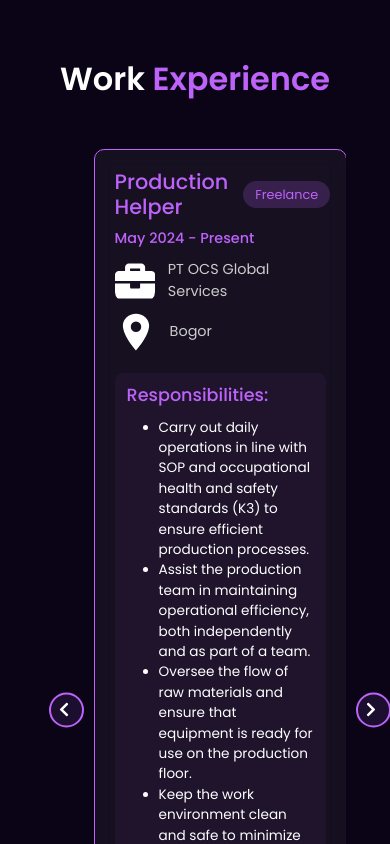
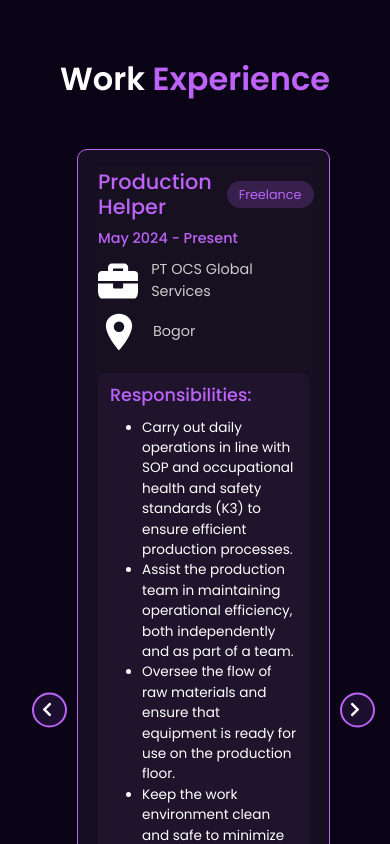
Before and after one commit to rio-damanik/react-portofolios, a React (Create React App) app: page / in a window 390 px wide. Shown: the part 2660-3504 px from the top of the page. Built offline with nearby package versions, Linux system fonts and the light colour scheme.

Commit message:
update fix

```diff
--- a/src/components/ContactMe/ContactMe.jsx
+++ b/src/components/ContactMe/ContactMe.jsx
@@ -136,7 +136,7 @@ const ContactMe = () => {
 
       {/* WhatsApp Link */}
       <div className="contact-whatsapp">
-        <a className="sendwa" href="https://wa.me/6281219420841?text=Hallo%20perkenalkan%20nama%20saya%20rio">
+        <a className="sendwa" href="https://wa.me/6281219420841?text=Hallo%20perkenalkan%20nama%20saya%20">
           <svg viewBox="0 0 800 800">
             <path d="M519 454c4 2 7 10-1 31-6 16-33 29-49 29-96 0-189-113-189-167 0-26 9-39 18-48 8-9 14-10 18-10h12c4 0 9 0 13 10l19 44c5 11-9 25-15 31-3 3-6 7-2 13 25 39 41 51 81 71 6 3 10 1 13-2l19-24c5-6 9-4 13-2zM401 200c-110 0-199 90-199 199 0 68 35 113 35 113l-20 74 76-20s42 32 108 32c110 0 199-89 199-199 0-111-89-199-199-199zm0-40c133 0 239 108 239 239 0 132-108 239-239 239-67 0-114-29-114-29l-127 33 34-124s-32-49-32-119c0-131 108-239 239-239z" />
           </svg>
--- a/src/components/WorkExperience/WorkExperience.css
+++ b/src/components/WorkExperience/WorkExperience.css
@@ -194,6 +194,7 @@
   .slider-container {
     padding: 0 20px;
     width: 80%;
+    margin-left: 20px;
   }
 
   .timeline-item {
```
